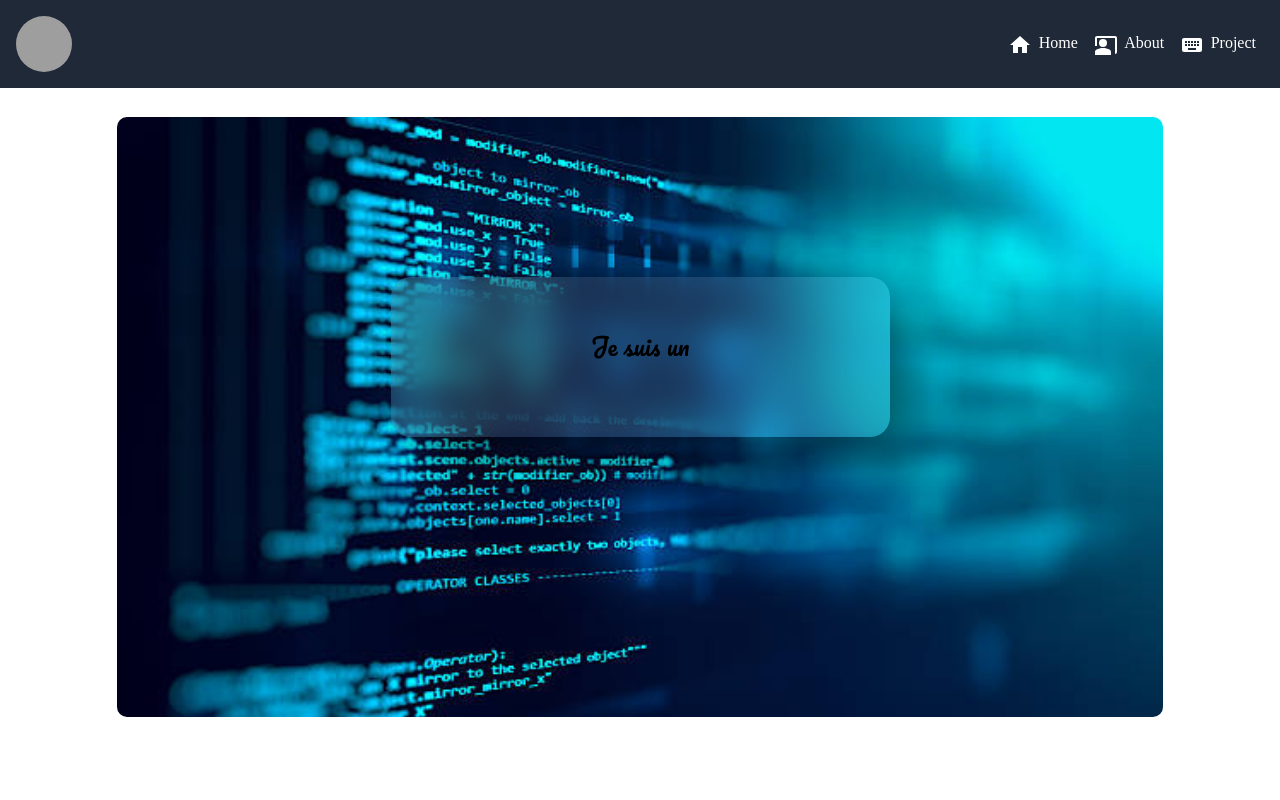
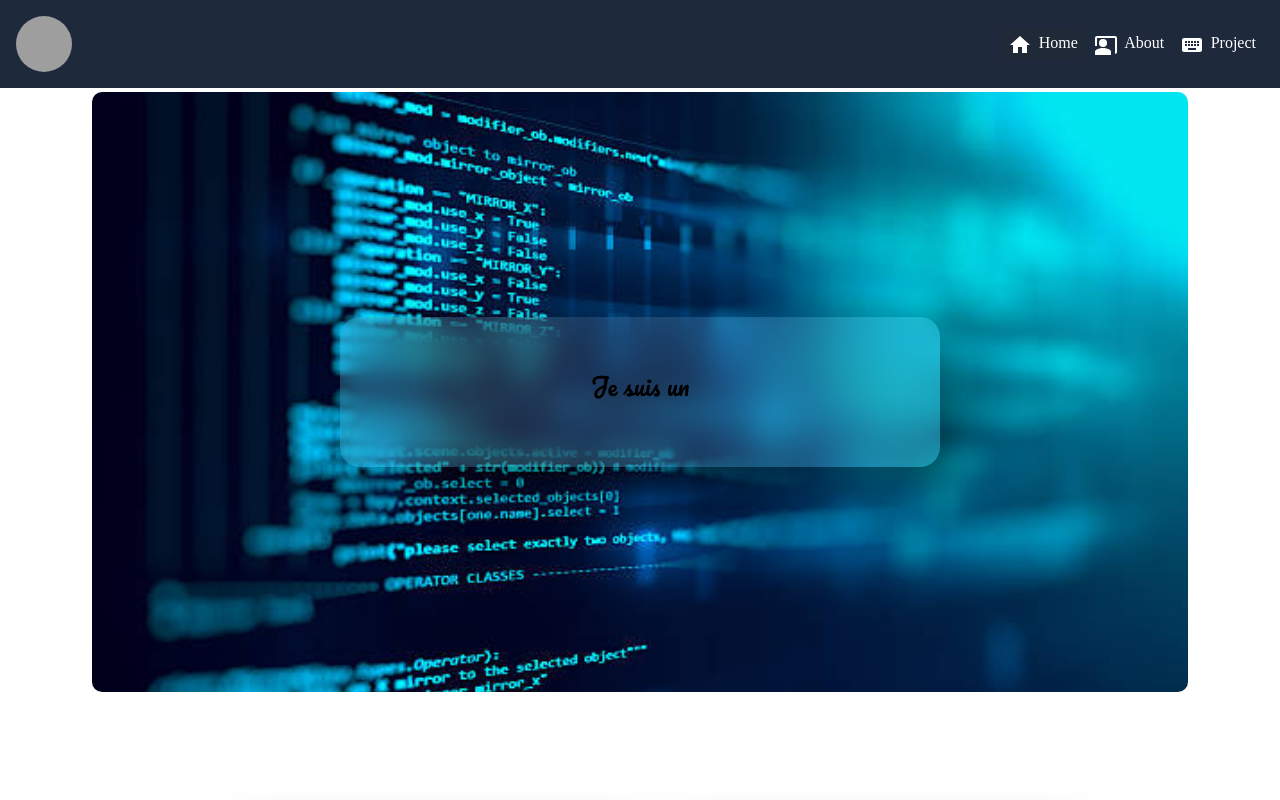
Before and after one commit to Baovola1/Portfolio-suite-, a Next.js app in the folder myproject/: page / in a window 1280 px wide. Shown: the top 800 px of the page. Built offline with nearby package versions, Linux system fonts and the light colour scheme; grey boxes are pictures that could not be loaded.

Commit message:
fixe card center acceuil

```diff
--- a/myproject/components/Acceuil.js
+++ b/myproject/components/Acceuil.js
@@ -6,17 +6,14 @@ import styles from "../styles/Acceuil.module.css";
 import CardContent from "@mui/material/CardContent";
 import Card from "@mui/material/Card";
 
-
 export default function Acceuil() {
   const [dynamicText] = useTypewriter({
-    words: ["Hello, My name is Baovola",
-    "Je suis une Développeuse full-stack"],
+    words: ["Hello, My name is Baovola", "Je suis une Développeuse full-stack"],
     loop: true,
     typeSpeed: 100,
     deleteSpeed: 40,
     delaySpeed: 1500,
   });
-
 
   return (
     <>
@@ -29,26 +26,41 @@ export default function Acceuil() {
               justifyContent: "center",
               flexDirection: "column",
               alignItems: "center",
-              maxWidt: "100vw", // 100% de la largeur du viewport
-              height: "60vh", // 50% de la hauteur du viewport
-
-
+              maxWidth: "100vw",
+              height: "50vh",
+              margin: "0 auto", // Centre le Container
+              padding: "0",
             }}
           >
             <Card
               sx={{
                 background: "rgba(255, 255, 255, 0.1)",
-                height: "20vh",
+                // Fixe la hauteur minimale de la Card, afin qu'elle ne change pas de taille
+                minHeight: "150px",
+                // Fixe la largeur minimale pour éviter que la Card ne change de taille horizontalement
+                minWidth: {
+                  xs: "300px",
+                  sm: "400px",
+                  md: "500px",
+                  lg: "600px",
+                  xl: "700px",
+                },
                 padding: "15px",
                 margin: "20px",
                 borderRadius: "20px",
-                width: { xs: "80%", sm: "70%", md: "60%", lg: "50%", xl: "40%" },
-                //width: "100%",
-                margin: "auto",
+                width: {
+                  xs: "80%",
+                  sm: "70%",
+                  md: "60%",
+                  lg: "50%",
+                  xl: "40%",
+                },
+                margin: "20px auto",
                 border: "2px solid dark",
                 backdropFilter: "blur(15px)",
                 boxShadow: "20px 20px 50px rgba(0, 0, 0, 0.5)",
-
+                // Ajout overflow: 'hidden' pour masquer le contenu qui dépasse la taille fixe de la Card
+                overflow: "hidden",
               }}
             >
               <CardContent>
@@ -57,7 +69,6 @@ export default function Acceuil() {
             </Card>
           </Container>
         </div>
-
       </div>
     </>
   );
--- a/myproject/components/Header.js
+++ b/myproject/components/Header.js
@@ -22,7 +22,7 @@ export default function Header() {
 
 
   return (
-    <header className="bg-gray-800 text-white p-4 w-full z-50 fixed " >
+    <header className="bg-slate-800 text-white p-4 w-full z-50 fixed " >
       <div className="flex items-center justify-between">
         <Stack direction="row" spacing={2}>
           <Avatar alt="photo" src="/photo.png" sx={{ width: 56, height: 56 }} />
--- a/myproject/styles/Acceuil.module.css
+++ b/myproject/styles/Acceuil.module.css
@@ -5,8 +5,11 @@
   background-image: url(../public/fond.jpg);
   min-height: 75vh;
   background-size: cover;
-  margin: 25px;
+  margin: 0;
   border-radius: 10px;
+  display: flex; /* Flex pour permettre le centrage */
+  justify-content: center; /* Centrage horizontal */
+  align-items: center; /* Centrage vertical */
 
 }
 
```
